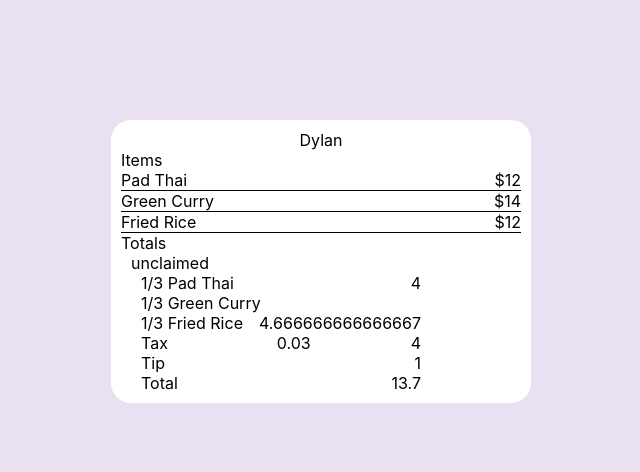
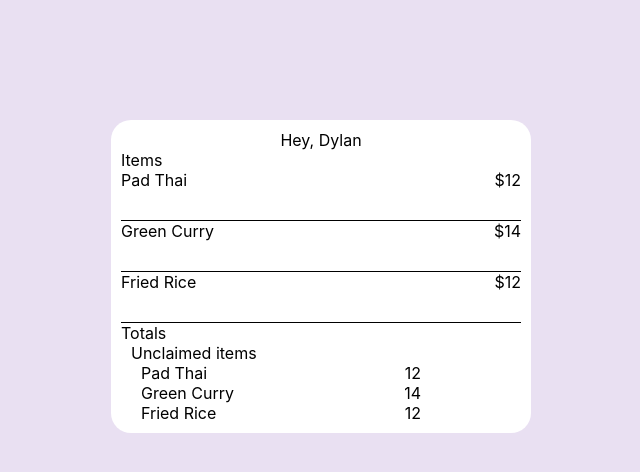
Before and after one commit to dtabarini/split, a React (Create React App) app: page /view in a window 1280 px wide. Shown: the top 472 px of the page, without its empty margins (319-959 px from the left). Built offline with nearby package versions, Linux system fonts and the light colour scheme.

Commit message:
added user item selection feature, still no styles

```diff
--- a/src/Interfaces/Item.tsx
+++ b/src/Interfaces/Item.tsx
@@ -3,5 +3,5 @@ export default interface Item {
   name: string;
   price: number;
   quantity: number;
-  claimedBy?: string[];
+  claimedBy: string[];
 }
--- a/src/pages/ClaimBill/ClaimBill.tsx
+++ b/src/pages/ClaimBill/ClaimBill.tsx
@@ -49,7 +49,7 @@ const Title = styled.div`
 `;
 
 function ClaimBill() {
-  const [name, setName] = useState<string>("Dylan");
+  const [currentUser, setCurrentUser] = useState<string>("Dylan");
   const [bill, setBill] = useState<Bill>(testBill);
 
   function hc() {
@@ -58,10 +58,17 @@ function ClaimBill() {
 
   return (
     <div>
-      <NameTitle>{name}</NameTitle>
+      <NameTitle>{"Hey, " + currentUser}</NameTitle>
       <Title>Items</Title>
-      {bill.Items.map((item) => (
-        <ItemCard key={item.id} item={item} />
+      {bill.Items.map((item, idx) => (
+        <ItemCard
+          key={idx}
+          item={item}
+          setBill={setBill}
+          currentUser={currentUser}
+          bill={bill}
+          itemIdx={idx}
+        />
       ))}
       <Title>Totals</Title>
       {<Totals bill={bill}></Totals>}
--- a/src/pages/ClaimBill/ItemCard.tsx
+++ b/src/pages/ClaimBill/ItemCard.tsx
@@ -2,12 +2,7 @@ import React, { useState } from "react";
 import Item from "../../interfaces/Item";
 import styled from "styled-components";
 import Stack from "@mui/material/Stack";
-
-const Card = styled.div`
-  margin: auto;
-  text-align: left;
-  border-bottom: 0.1px solid black;
-`;
+import Bill from "../../interfaces/Bill";
 
 const ItemNameTitle = styled.span`
   text-align: left;
@@ -16,23 +11,44 @@ const ItemNameTitle = styled.span`
 const PriceTitle = styled.span`
   float: right;
 `;
-
 const NameSpan = styled.span``;
 
-const handleClick = () => {
-  console.log("clicked1");
-};
+const Card: any = styled("div")<{ active: boolean }>`
+  margin: auto;
+  text-align: left;
+  border-bottom: 0.1px solid black;
+  min-height: 50px;
+  ${(props) =>
+    props.active &&
+    `
+    background: #ededfb;
+    `};
+`;
 
-function ItemCard(props: { item: Item }) {
-  const clicked = useState<boolean>(false);
-  const Card = styled.div`
-    margin: auto;
-    text-align: left;
-    border-bottom: 0.1px solid black;
-  `;
+function ItemCard(props: {
+  item: Item;
+  setBill: any;
+  currentUser: string;
+  bill: Bill;
+  itemIdx: number;
+}) {
+  const [active, setActive] = useState<boolean>(false);
+
+  const handleClick = () => {
+    if (active) {
+      props.item.claimedBy = props.item.claimedBy.filter(
+        (name) => name !== props.currentUser
+      );
+    } else {
+      props.item.claimedBy.push(props.currentUser);
+    }
+    console.log(props.item.claimedBy);
+    props.setBill({ ...props.bill });
+    setActive(!active);
+  };
 
   return (
-    <Card onClick={handleClick}>
+    <Card active={active} onClick={handleClick}>
       <ItemNameTitle>{props.item.name}</ItemNameTitle>
       <PriceTitle>{"$" + props.item.price}</PriceTitle>
       <Stack direction="row" spacing={2}>
--- a/src/pages/ClaimBill/Totals.tsx
+++ b/src/pages/ClaimBill/Totals.tsx
@@ -5,27 +5,27 @@ import ItemCard from "./ItemCard";
 import styled from "styled-components";
 import EditBill from "../EditBill/EditBill";
 
+const IndentDiv = styled.div`
+  margin-left: 10px;
+`;
+const PriceSpan = styled.span`
+  margin: auto;
+  float: right;
+  margin-right: 100px;
+`;
+
 function Totals(props: { bill: Bill }) {
   const emptyItemArr: Item[] = [];
   // const useState;
   const reversedDictionary = new Map<string, Item[]>();
-
-  const IndentDiv = styled.div`
-    margin-left: 10px;
-  `;
-  const PriceSpan = styled.span`
-    margin: auto;
-    float: right;
-    margin-right: 100px;
-  `;
+  const unclaimedItems: Item[] = [];
 
   function reverseBill() {
+    console.log("in reverse bill");
+    console.log(reversedDictionary);
     for (const item of props.bill.Items) {
-      console.log(item);
-      if (item.claimedBy?.length === 0) {
-        reversedDictionary.has("unclaimed")
-          ? reversedDictionary.get("unclaimed")!.push(item)
-          : reversedDictionary.set("unclaimed", [item]);
+      if (item.claimedBy.length === 0) {
+        unclaimedItems.push(item);
       }
       for (const name of item.claimedBy!) {
         reversedDictionary.has(name)
@@ -33,10 +33,8 @@ function Totals(props: { bill: Bill }) {
           : reversedDictionary.set(name, [item]);
       }
     }
-    console.log(reversedDictionary);
   }
   reverseBill();
-  console.log(...reversedDictionary.keys());
 
   function calculateItemsTotal(items: Item[]) {
     let total = 0;
@@ -66,14 +64,26 @@ function Totals(props: { bill: Bill }) {
   function round(n: number) {
     return Math.round(n * 100) / 100;
   }
+  console.log("rerender");
+  console.log(reversedDictionary);
   return (
     <IndentDiv>
+      {unclaimedItems.length > 0 && "Unclaimed items"}
+      <IndentDiv>
+        {unclaimedItems.map((item) => (
+          <div>
+            <span>{item.name}</span>
+            <PriceSpan> {item.price}</PriceSpan>
+          </div>
+        ))}
+      </IndentDiv>
+
       {[...reversedDictionary.entries()].map(([name, items]) => (
         <div key={name}>
           {name}
           <IndentDiv>
             {items.map((item) => (
-              <div>
+              <div key={item.id}>
                 <span>
                   {items.length > 1 && "1/" + items.length + " "}
                   {item.name}{" "}
```
